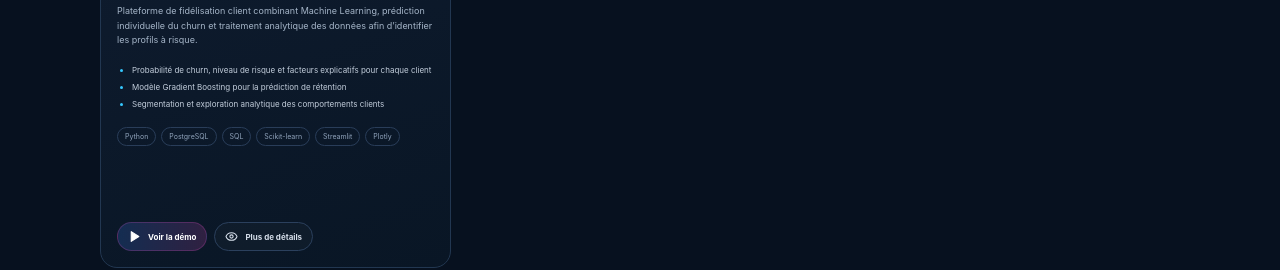
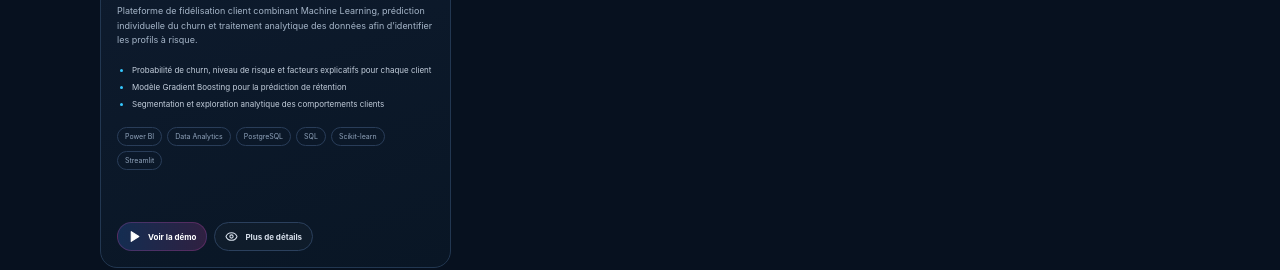
Before and after one commit to Ghaliaabd6/ghalia-abdelkebir, a React (Vite) app: page / in a window 1280 px wide. Shown: the part 1660-1930 px from the top of the page. Built offline with nearby package versions, Linux system fonts and the light colour scheme.

Commit message:
Update Customer Churn project skills

```diff
--- a/src/config.js
+++ b/src/config.js
@@ -8,7 +8,7 @@ export const profile = {
     "+216 51 977 770",
 
   phoneHref:
-    "+21600000000",
+    "+21651977770",
 
   cv:
     "/cv/Ghalia_Abdelkebir_CV_AI_DataScience.pdf"
--- a/src/projects.js
+++ b/src/projects.js
@@ -175,7 +175,7 @@ export const projects = [
     id: "churn",
 
     eyebrow:
-      "MACHINE LEARNING · PREDICTIVE ANALYTICS · CUSTOMER DATA",
+      "BUSINESS INTELLIGENCE · DATA ANALYTICS · MACHINE LEARNING",
 
     title:
       "Customer Churn Analytics & Prediction Platform",
@@ -211,7 +211,8 @@ export const projects = [
     ],
 
     tech: [
-      "Python",
+      "Power BI",
+      "Data Analytics",
       "PostgreSQL",
       "SQL",
       "Scikit-learn",
```
